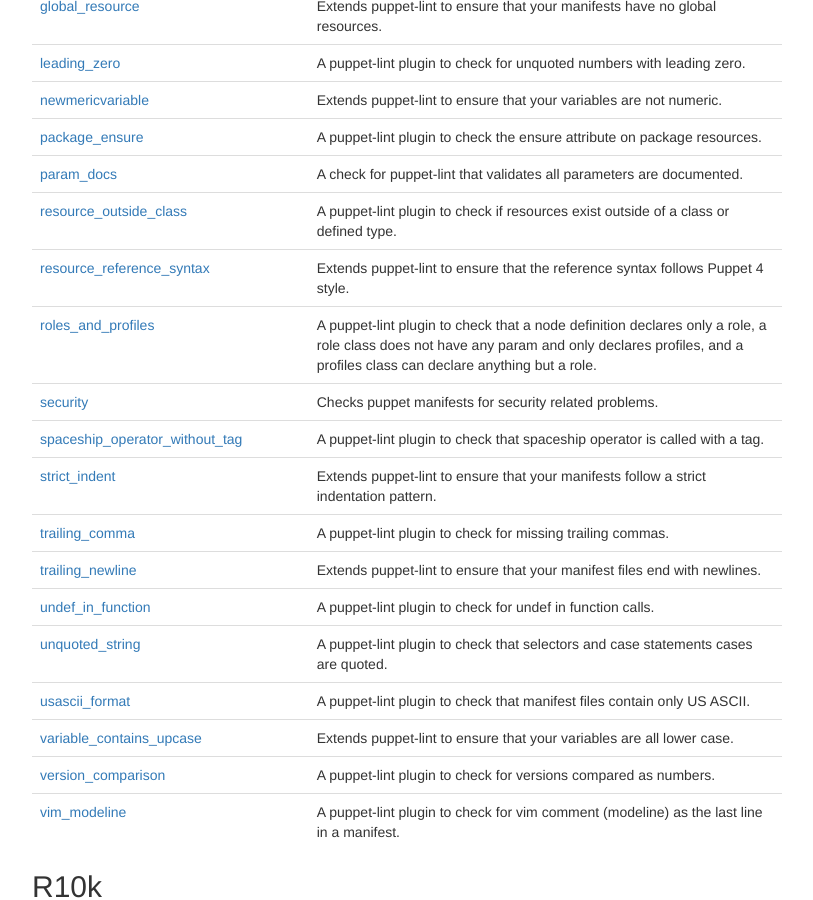
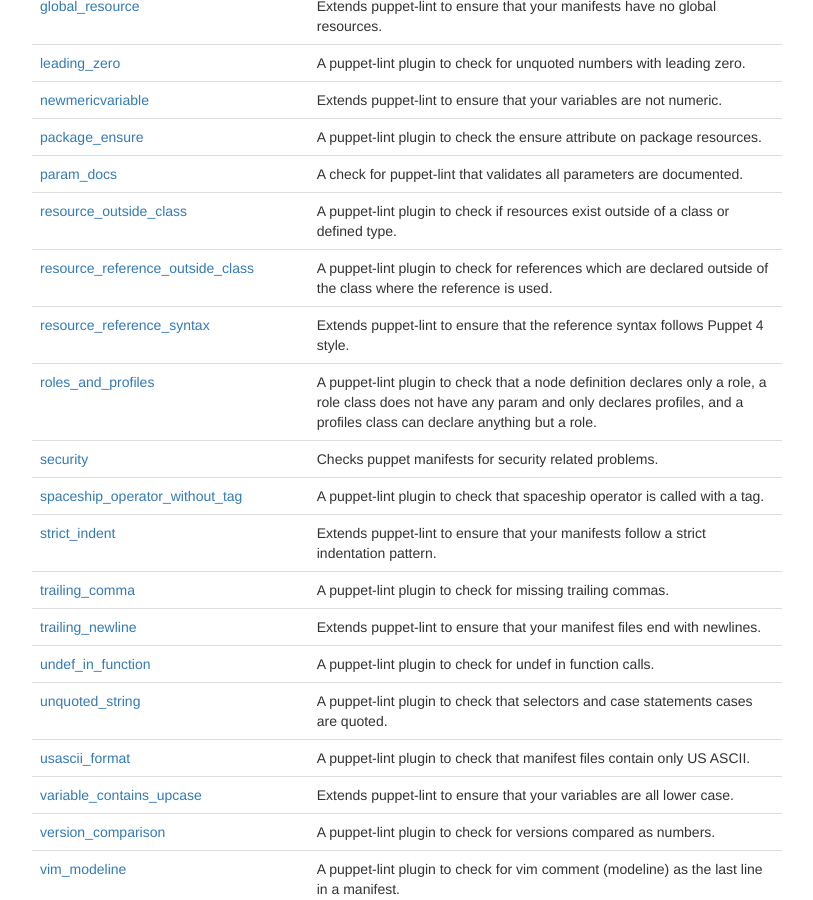
Before and after one commit to voxpupuli/voxpupuli.github.io, a Jekyll site: the page built from plugins/index.md, in a window 1280 px wide and 900 px high, scrolled down 3005 px. Shown: the whole window, without its empty margins (233-1046 px from the left). Built offline with Jekyll 4.4.1, drawn with Linux system fonts in a browser that asks for light colours; nearby versions of some CDN libraries.

Commit message:
strict resource reference check

```diff
--- a/_data/tools/puppet-lint.json
+++ b/_data/tools/puppet-lint.json
@@ -143,6 +143,11 @@
       "name": "resource_outside_class",
       "url": "https://github.com/llowder/puppet-lint-resource_outside_class-check",
       "description": "A puppet-lint plugin to check if resources exist outside of a class or defined type."
+    },
+    {
+      "name": "resource_reference_outside_class",
+      "url": "https://github.com/voxpupuli/puppet-lint-reference_on_declaration_outside_of_class-check.git",
+      "description": "A puppet-lint plugin to check for references which are declared outside of the class where the reference is used."
     }
   ]
 }
```
